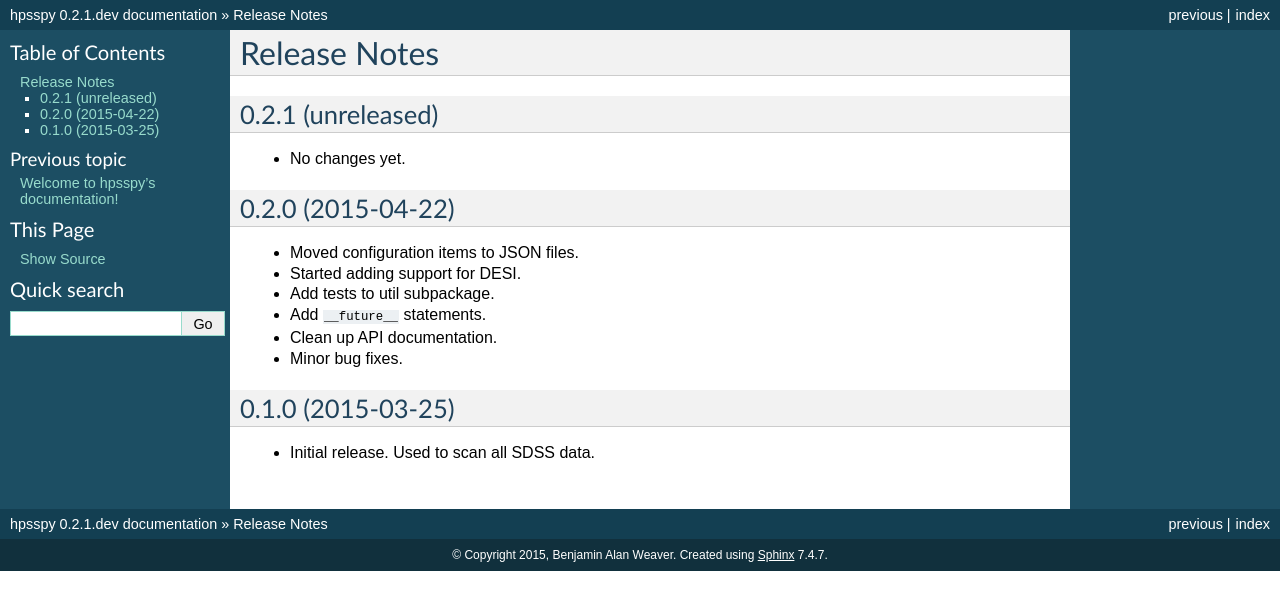
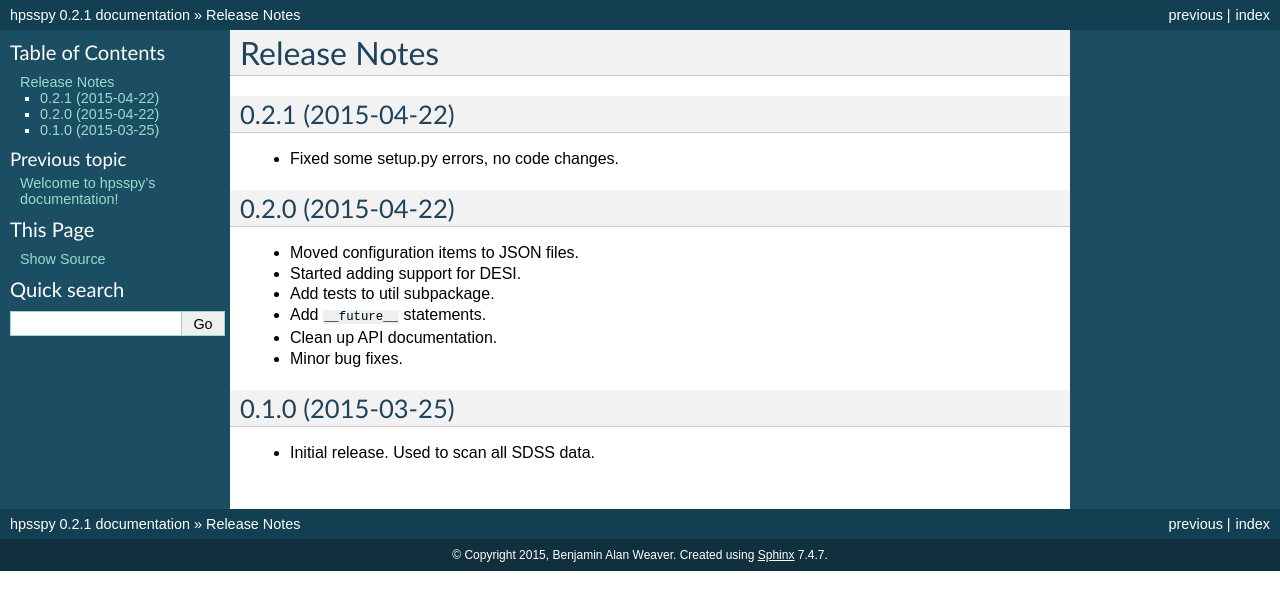
Before and after one commit to weaverba137/hpsspy, a Sphinx documentation site: the page built from doc/changes.rst, in a window 1280 px wide. Shown: the top 610 px of the page. Built offline with Sphinx 7.4.7, drawn with Linux system fonts in a browser that asks for light colours.

Commit message:
Preparing for 0.2.1 tag

```diff
--- a/doc/changes.rst
+++ b/doc/changes.rst
@@ -2,10 +2,10 @@
 Release Notes
 =============
 
-0.2.1 (unreleased)
+0.2.1 (2015-04-22)
 ------------------
 
-* No changes yet.
+* Fixed some setup.py errors, no code changes.
 
 0.2.0 (2015-04-22)
 ------------------
--- a/hpsspy/__init__.py
+++ b/hpsspy/__init__.py
@@ -30,4 +30,4 @@ from . import util
 #
 #
 #
-__version__ = '0.2.1.dev'
+__version__ = '0.2.1'
```
